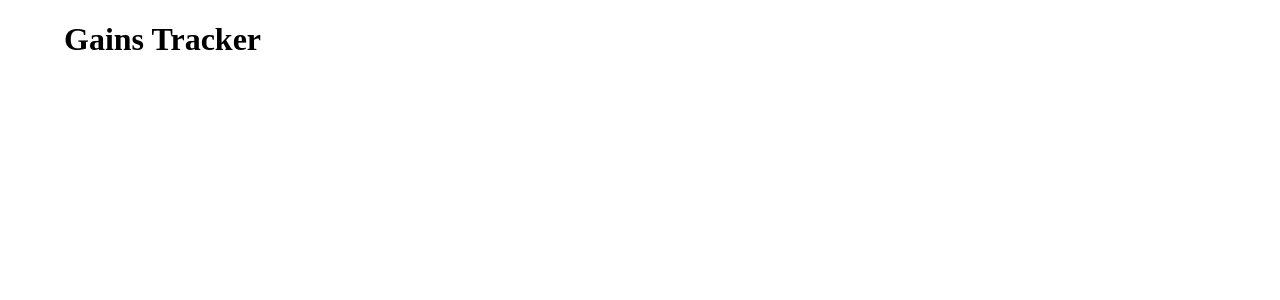
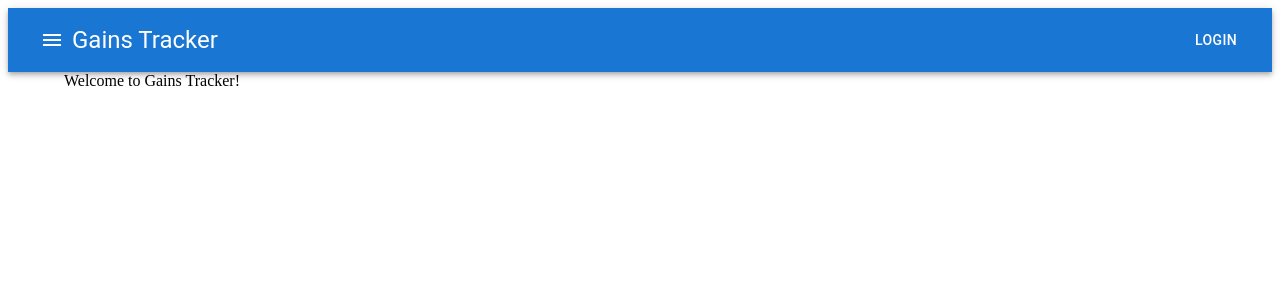
Before and after one commit to travishbates/ECE-528-Term-Project-v2, a React (Vite) app in the folder gains-tracker-ui/: page / in a window 1280 px wide. Shown: the top 300 px of the page. Built offline with nearby package versions, Linux system fonts and the light colour scheme.

Commit message:
Add AppBar.

```diff
--- a/gains-tracker-ui/package.json
+++ b/gains-tracker-ui/package.json
@@ -12,6 +12,7 @@
   "dependencies": {
     "@emotion/react": "^11.11.1",
     "@emotion/styled": "^11.11.0",
+    "@mui/icons-material": "^5.14.11",
     "@mui/material": "^5.14.11",
     "react": "^18.2.0",
     "react-dom": "^18.2.0"
--- a/gains-tracker-ui/src/App.tsx
+++ b/gains-tracker-ui/src/App.tsx
@@ -1,12 +1,31 @@
-import { useState } from 'react'
 import { Container } from '@mui/material'
 import './App.css'
+import AppBar from "@mui/material/AppBar";
+import Button from "@mui/material/Button";
+import Toolbar from "@mui/material/Toolbar";
+import Typography from "@mui/material/Typography";
+import * as React from "react";
+import IconButton from "@mui/material/IconButton";
+import MenuIcon from '@mui/icons-material/Menu';
 
 function App() {
   return (
-    <Container>
-      <h1>Gains Tracker</h1>
-    </Container>
+    <>
+        <AppBar position="static">
+            <Toolbar>
+                <IconButton color="inherit">
+                    <MenuIcon />
+                </IconButton>
+
+                <Typography variant="h5" sx={{ flexGrow: 1 }}>Gains Tracker</Typography>
+
+                <Button color="inherit">Login</Button>
+            </Toolbar>
+        </AppBar>
+        <Container>
+            Welcome to Gains Tracker!
+        </Container>
+    </>
   )
 }
 
```
Also changed, not shown: 1 other file (tests, documents, lock files or other folders).
